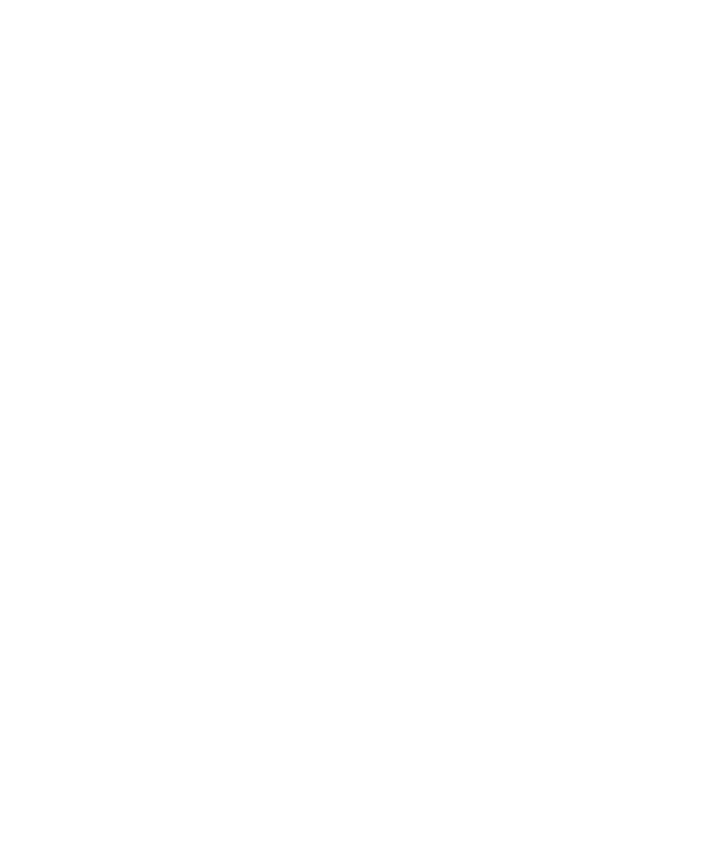
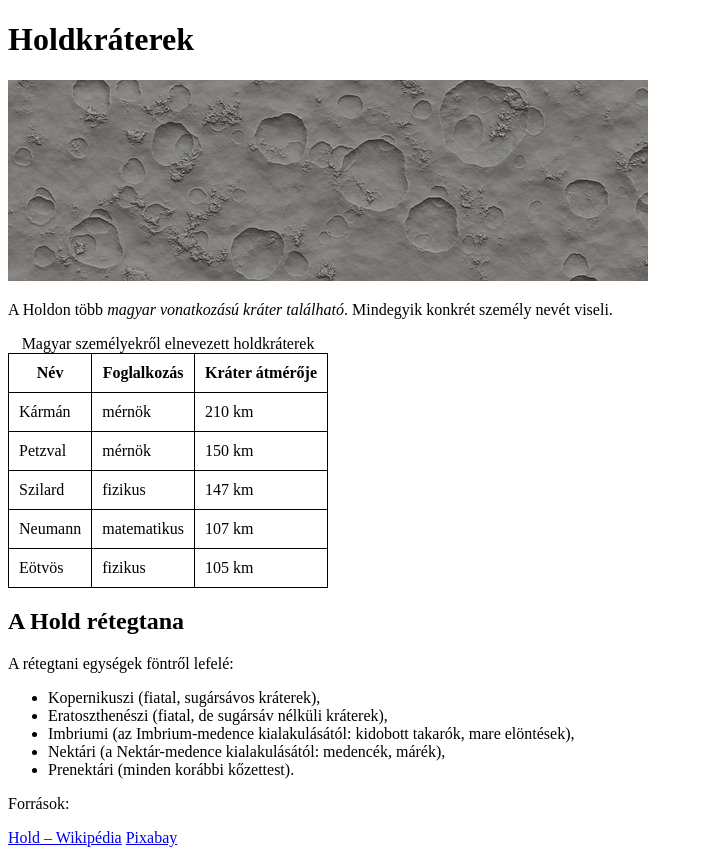
Before and after one commit to Zsolti0715/holdeiru0925, a plain HTML site: page index.html in a window 1280 px wide. Shown: the whole page, without its empty margins (0-703 px from the left). Before the commit the page ends 800 px from the top, so only its background shows below. Drawn offline with Linux system fonts and the light colour scheme.

Commit message:
kész html

```diff
--- a/index.html
+++ b/index.html
@@ -4,11 +4,71 @@
     <head>
         <meta charset="UTF-8">
         <link rel="stylesheet" href="stilus.css">
-    <title></title>
+        <meta name="viewport" content="width=device-width, initial-scale=1.0" >
+        <title>Hold</title>
+        <meta name="author" content="Balogh Zsolt" />
+        <meta name="description" content="Az oldal a Holdról szól." />
+        <meta name="keywords" content="hold,holdjáró" />
     </head>
 
     <body>
+        <header>
+        <h1>Holdkráterek</h1>
+        <img src="kraterek.jpg" alt="holdkráterek">
+        </header>
+    <main>
+    <p>A Holdon több <i>magyar vonatkozású kráter található</i>. Mindegyik konkrét személy nevét viseli.</p>
 
+    <table>
+        <caption>Magyar személyekről elnevezett holdkráterek</caption>
+        <tr>
+            <th>Név</th>
+            <th>Foglalkozás</th>
+            <th>Kráter átmérője</th>
+        </tr>
+        <tr>
+            <td>Kármán</td>
+            <td>mérnök</td>
+            <td>210 km</td>
+        </tr>
+        <tr>
+            <td>Petzval</td>
+            <td>mérnök</td>
+            <td>150 km</td>
+        </tr>
+        <tr>
+            <td>Szilard</td>
+            <td>fizikus</td>
+            <td>147 km</td>
+        </tr>
+        <tr>
+            <td>Neumann</td>
+            <td>matematikus</td>
+            <td>107 km</td>
+        </tr>
+        <tr>
+            <td>Eötvös</td>
+            <td>fizikus</td>
+            <td>105 km</td>
+        </tr>
+    </table>
+<h2>A Hold rétegtana</h2>
+<p>A rétegtani egységek föntről lefelé:</p>
+<ul>
+    <li>Kopernikuszi (fiatal, sugársávos kráterek),</li>
+    <li>Eratoszthenészi (fiatal, de sugársáv nélküli kráterek),</li>
+    <li>Imbriumi (az Imbrium-medence kialakulásától: kidobott takarók, mare elöntések),</li>
+    <li>Nektári (a Nektár-medence kialakulásától: medencék, márék),</li>
+    <li>Prenektári (minden korábbi kőzettest).</li>
+
+</ul>
+</main>
+    <footer>
+    <p>Források:</p>
+    <a href="https://hu.wikipedia.org/wiki/Hold" target="_blank"> Hold – Wikipédia</a>
+    <a href="https://pixabay.com/hu/illustrations/z%C3%A1szl%C3%B3-fej-hold-kr%C3%A1ter-sz%C3%BCrke-hold-1571994/" target="_blank">Pixabay </a>
+
+    </footer>
     </body>
 
 </html>
```
Lines whose indentation alone changed are shown as unchanged.
